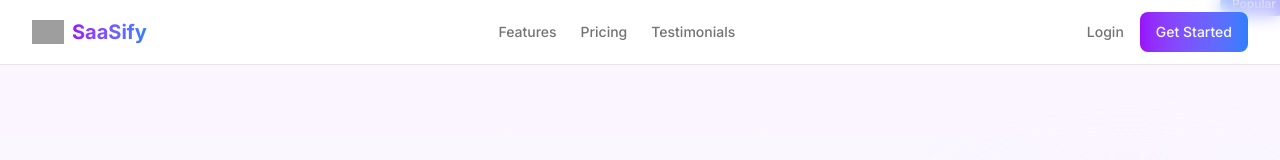
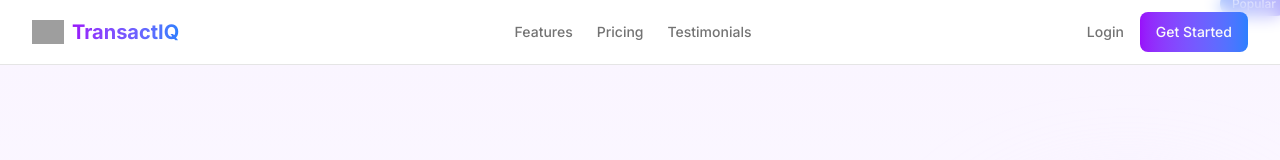
Before and after one commit to Lprabodha/transactiq, a Next.js app: page / in a window 1280 px wide. Shown: the top 160 px of the page. Built offline with nearby package versions, Linux system fonts and the light colour scheme; grey boxes are pictures that could not be loaded.

Commit message:
Improve ui design

```diff
--- a/app/dashboard/dashboard-nav.tsx
+++ b/app/dashboard/dashboard-nav.tsx
@@ -37,7 +37,7 @@ export function DashboardNav() {
     <div className="flex h-full flex-col border-r bg-muted/40">
       <div className="flex h-14 items-center border-b px-4">
         <Link href="/" className="flex items-center gap-2 font-semibold">
-          <span className="text-lg font-bold">SaaSify</span>
+          <span className="text-lg font-bold">TransactIQ</span>
         </Link>
       </div>
       <div className="flex-1 overflow-auto py-2">
--- a/app/dashboard/page.tsx
+++ b/app/dashboard/page.tsx
@@ -5,7 +5,7 @@ import { DashboardContent } from "@/app/dashboard/dashboard-content"
 export default function DashboardPage() {
   return (
     <DashboardShell>
-      <DashboardHeader heading="Dashboard" text="Welcome to your SaaSify dashboard." />
+      <DashboardHeader heading="Dashboard" text="Welcome to your TransactIQ dashboard." />
       <DashboardContent />
     </DashboardShell>
   )
--- a/app/forgot-password/page.tsx
+++ b/app/forgot-password/page.tsx
@@ -11,7 +11,7 @@ export default function ForgotPasswordPage() {
           <div className="flex justify-center">
             <Link href="/" className="flex items-center gap-2">
               <Image src="/placeholder.svg?height=32&width=32" alt="Logo" width={32} height={32} />
-              <span className="text-xl font-bold">SaaSify</span>
+              <span className="text-xl font-bold">TransactIQ</span>
             </Link>
           </div>
           <h2 className="mt-10 text-center text-2xl font-bold leading-9 tracking-tight">Reset your password</h2>
--- a/app/login/login-form.tsx
+++ b/app/login/login-form.tsx
@@ -41,7 +41,7 @@ export function LoginForm() {
     // For demo purposes, just show a success toast and redirect
     toast({
       title: "Login successful",
-      description: "Welcome back to SaaSify!",
+      description: "Welcome back to TransactIQ!",
     })
 
     router.push("/dashboard")
--- a/app/login/page.tsx
+++ b/app/login/page.tsx
@@ -11,7 +11,7 @@ export default function LoginPage() {
           <div className="flex justify-center">
             <Link href="/" className="flex items-center gap-2">
               <Image src="/placeholder.svg?height=32&width=32" alt="Logo" width={32} height={32} />
-              <span className="text-xl font-bold">SaaSify</span>
+              <span className="text-xl font-bold">TransactIQ</span>
             </Link>
           </div>
           <h2 className="mt-10 text-center text-2xl font-bold leading-9 tracking-tight">Sign in to your account</h2>
--- a/app/page.tsx
+++ b/app/page.tsx
@@ -14,7 +14,7 @@ export default function LandingPage() {
           <div className="flex items-center gap-2">
             <Image src="/placeholder.svg?height=32&width=32" alt="Logo" width={32} height={32} />
             <span className="text-xl font-bold bg-gradient-to-r from-purple-600 to-blue-500 bg-clip-text text-transparent">
-              SaaSify
+              TransactIQ
             </span>
           </div>
           <nav className="hidden gap-6 md:flex">
@@ -888,7 +888,7 @@ export default function LandingPage() {
               <div className="flex items-center gap-2">
                 <Image src="/placeholder.svg?height=32&width=32" alt="Logo" width={32} height={32} />
                 <span className="text-xl font-bold bg-gradient-to-r from-purple-600 to-blue-500 bg-clip-text text-transparent">
-                  SaaSify
+                  TransactIQ
                 </span>
               </div>
               <p className="text-sm text-muted-foreground">
@@ -967,7 +967,7 @@ export default function LandingPage() {
             </div>
           </div>
           <div className="mt-8 border-t pt-8 text-center text-sm text-muted-foreground">
-            &copy; {new Date().getFullYear()} SaaSify. All rights reserved.
+            &copy; {new Date().getFullYear()} TransactIQ. All rights reserved.
           </div>
         </div>
       </footer>
--- a/app/signup/page.tsx
+++ b/app/signup/page.tsx
@@ -11,7 +11,7 @@ export default function SignupPage() {
           <div className="flex justify-center">
             <Link href="/" className="flex items-center gap-2">
               <Image src="/placeholder.svg?height=32&width=32" alt="Logo" width={32} height={32} />
-              <span className="text-xl font-bold">SaaSify</span>
+              <span className="text-xl font-bold">TransactIQ</span>
             </Link>
           </div>
           <h2 className="mt-10 text-center text-2xl font-bold leading-9 tracking-tight">Create your account</h2>
--- a/app/signup/signup-form.tsx
+++ b/app/signup/signup-form.tsx
@@ -49,7 +49,7 @@ export function SignupForm() {
     // For demo purposes, just show a success toast and redirect
     toast({
       title: "Account created",
-      description: "Welcome to SaaSify! Let's set up your subscription.",
+      description: "Welcome to TransactIQ! Let's set up your subscription.",
     })
 
     router.push("/subscription")
--- a/app/subscription/page.tsx
+++ b/app/subscription/page.tsx
@@ -2,7 +2,7 @@ import type { Metadata } from "next"
 import { SubscriptionForm } from "@/app/subscription/subscription-form"
 
 export const metadata: Metadata = {
-  title: "Choose Your Subscription | SaaSify",
+  title: "Choose Your Subscription | TransactIQ",
   description: "Select the subscription plan that works best for you and your team.",
 }
 
```
